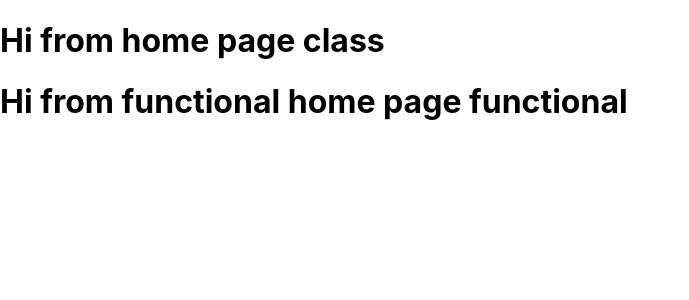
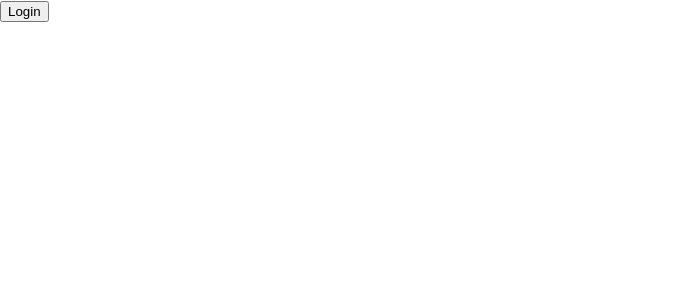
Before and after one commit to ajittupe2548/react-practice, a React (Create React App) app: page / in a window 1280 px wide. Shown: the top 300 px of the page, without its empty margins (0-689 px from the left). Built offline with nearby package versions, Linux system fonts and the light colour scheme.

Commit message:
Added : First approach

```diff
--- a/src/App.js
+++ b/src/App.js
@@ -6,7 +6,6 @@ function App() {
   return (
     <div className="App">
       <CHome/>
-      <FHome/>
     </div>
   );
 }
--- a/src/Components/CHome.js
+++ b/src/Components/CHome.js
@@ -1,12 +1,41 @@
 import React, { Component } from 'react'
 
 class CHome extends Component {
+    constructor(props) {
+        super(props)
+
+        this.state = {
+            isLoggedIn: false,
+        }
+    }
+
+    handleLoginClick = () => {
+        this.setState({
+            isLoggedIn: true,
+        })
+    }
+
+    handleLogoutClick = () => {
+        this.setState({
+            isLoggedIn: false,
+        })
+    }
+
     render() {
-        return (
-            <div>
-                <h1 className="heading">Hi from home page class</h1>
-            </div>
-        )
+        if(this.state.isLoggedIn){
+            return (
+                <div>
+                    <button onClick={this.handleLogoutClick}>Logout</button>
+                </div>
+            )
+        }
+        else{
+            return (
+                <div>
+                    <button onClick={this.handleLoginClick}>Login</button>
+                </div>
+            )
+        }
     }
 }
 
```
